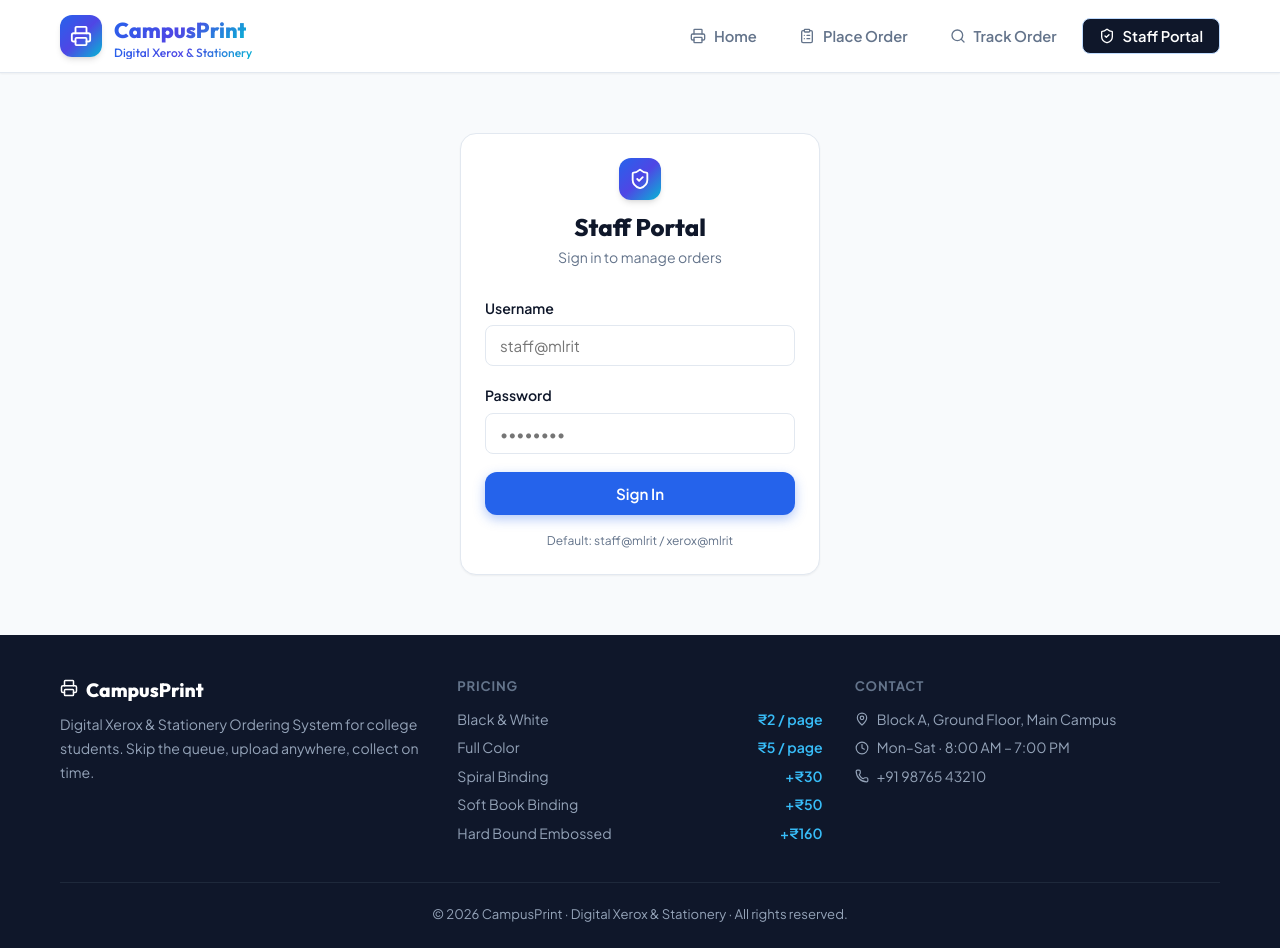
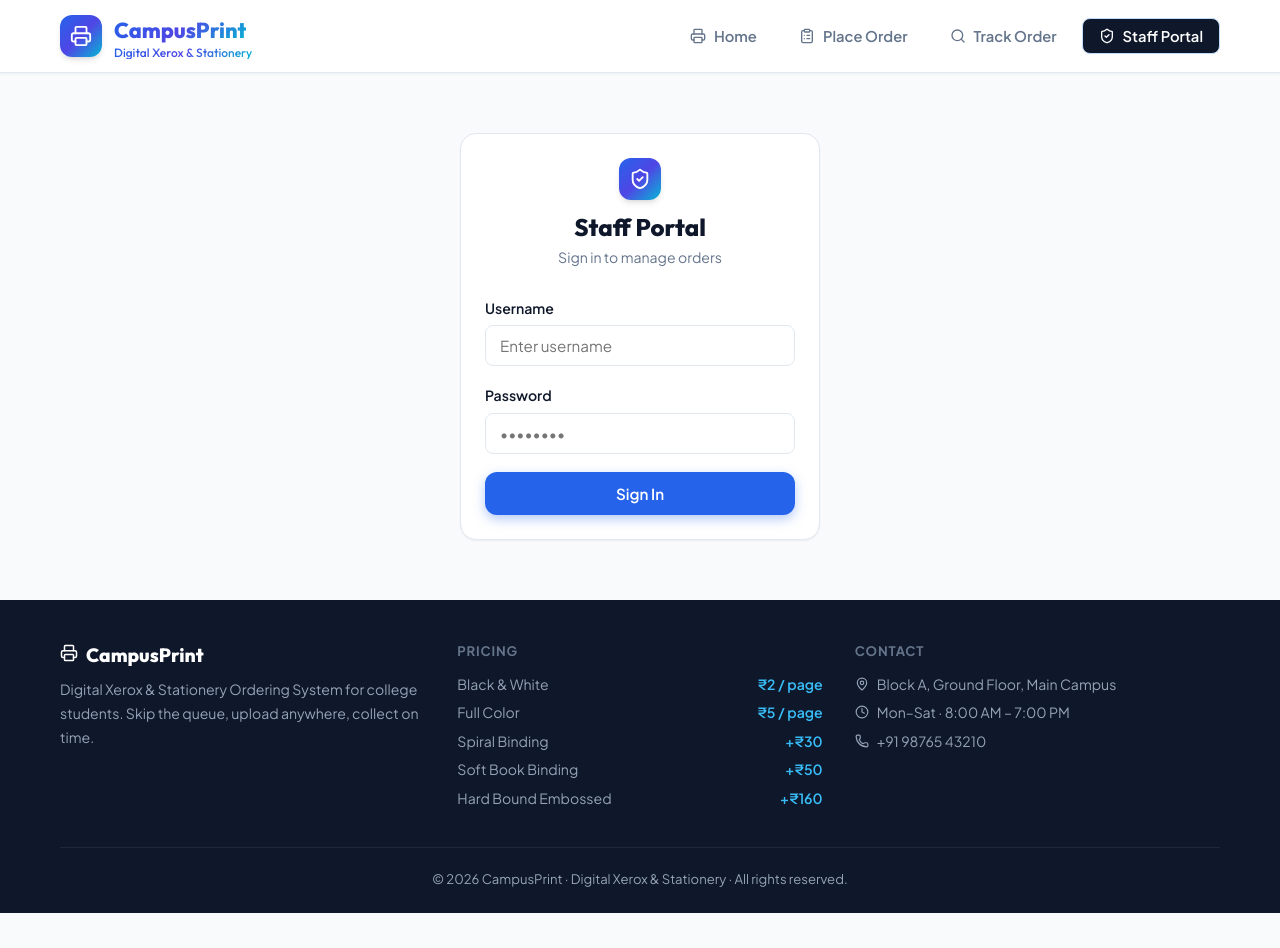
Before and after one commit to lakshmisaibandi13/CampusPrint, a React (Vite) app in the folder frontend/: page / in a window 1280 px wide. Both pictures are taken after a click on the button "Staff Portal". After the commit the page ends 913 px from the top, so only its background shows below. Built offline with nearby package versions, Linux system fonts and the light colour scheme.

Commit message:
Secure staff login credentials

```diff
--- a/frontend/src/components/StaffPortal.jsx
+++ b/frontend/src/components/StaffPortal.jsx
@@ -81,7 +81,7 @@
         <form onSubmit={handleSubmit}>
           <div className="form-group">
             <label className="form-label">Username</label>
-            <input className="form-input" value={username} onChange={(e) => setUsername(e.target.value)} placeholder="staff@mlrit" />
+            <input className="form-input" value={username} onChange={(e) => setUsername(e.target.value)} placeholder="Enter username" />
           </div>
           <div className="form-group">
             <label className="form-label">Password</label>
@@ -91,10 +91,6 @@
             {loading ? <><div className="loading-spinner" /> Signing in…</> : "Sign In"}
           </button>
         </form>
-
-        <p style={{ fontSize: ".75rem", color: "var(--text-muted)", textAlign: "center", marginTop: 16 }}>
-          Default: staff@mlrit / xerox@mlrit
-        </p>
       </div>
     </div>
   );
```
